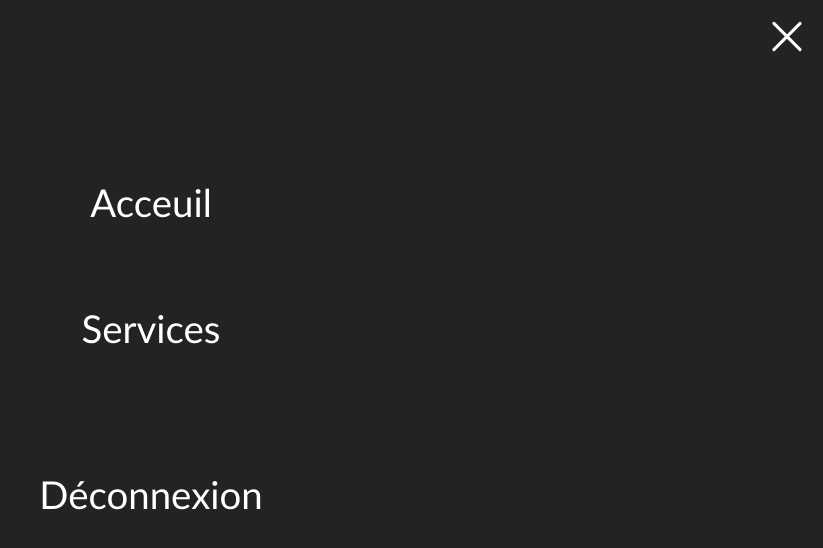
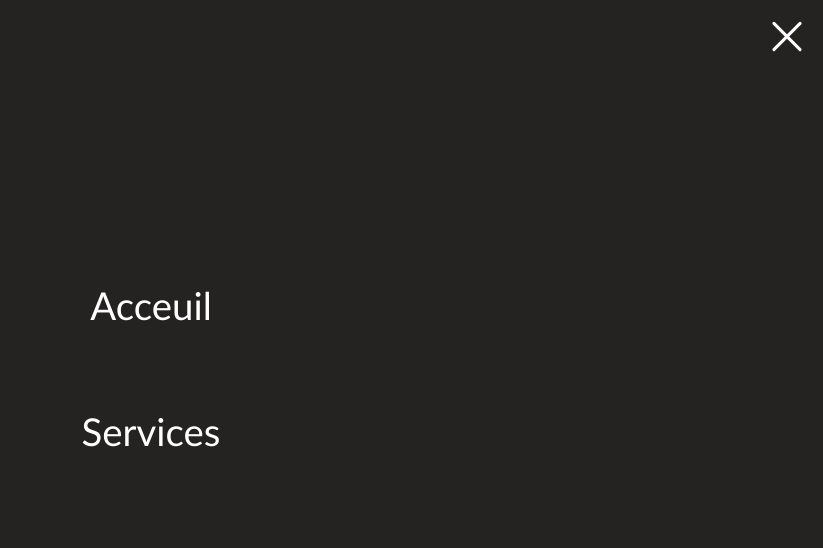
Before and after one commit to NayanN91/StarLove, a React (Vite) app: page /services in a window 1280 px wide. Both pictures are taken after a click on the button 1244 px from the left and 36 px from the top of the page. Shown: the top 548 px of the page, without its empty margins (457-1280 px from the left). Built offline with nearby package versions, Linux system fonts and the light colour scheme.

Commit message:
add islogged condition on NavBar

```diff
--- a/src/App.jsx
+++ b/src/App.jsx
@@ -34,7 +34,7 @@ function App() {
             </Routes>
           </>
         )}
-        <Navbar setIsLogged={setIsLogged} />
+        <Navbar setIsLogged={setIsLogged} isLogged={isLogged} />
       </div>
     </>
   );
--- a/src/Components/NavBar/NavBar.jsx
+++ b/src/Components/NavBar/NavBar.jsx
@@ -2,7 +2,7 @@ import { Link } from "react-router-dom";
 import "./NavBar.css";
 import { useState } from "react";
 
-const Navbar = ({ setIsLogged }) => {
+const Navbar = ({ setIsLogged, isLogged }) => {
   const handleLogout = () => {
     setIsLogged(false);
     handleShowLinks();
@@ -34,11 +34,13 @@ const Navbar = ({ setIsLogged }) => {
             Services
           </Link>
         </li>
-        <li className="navbar_logout">
-          <Link to={"/"} className="navbar_link" onClick={handleLogout}>
-            Déconnexion
-          </Link>
-        </li>
+        {isLogged && (
+          <li className="navbar_logout">
+            <Link to={"/"} className="navbar_link" onClick={handleLogout}>
+              Déconnexion
+            </Link>
+          </li>
+        )}
       </ul>
       <button className="navbar_burger" onClick={handleShowLinks}>
         <span className="burger-bar"></span>
```
